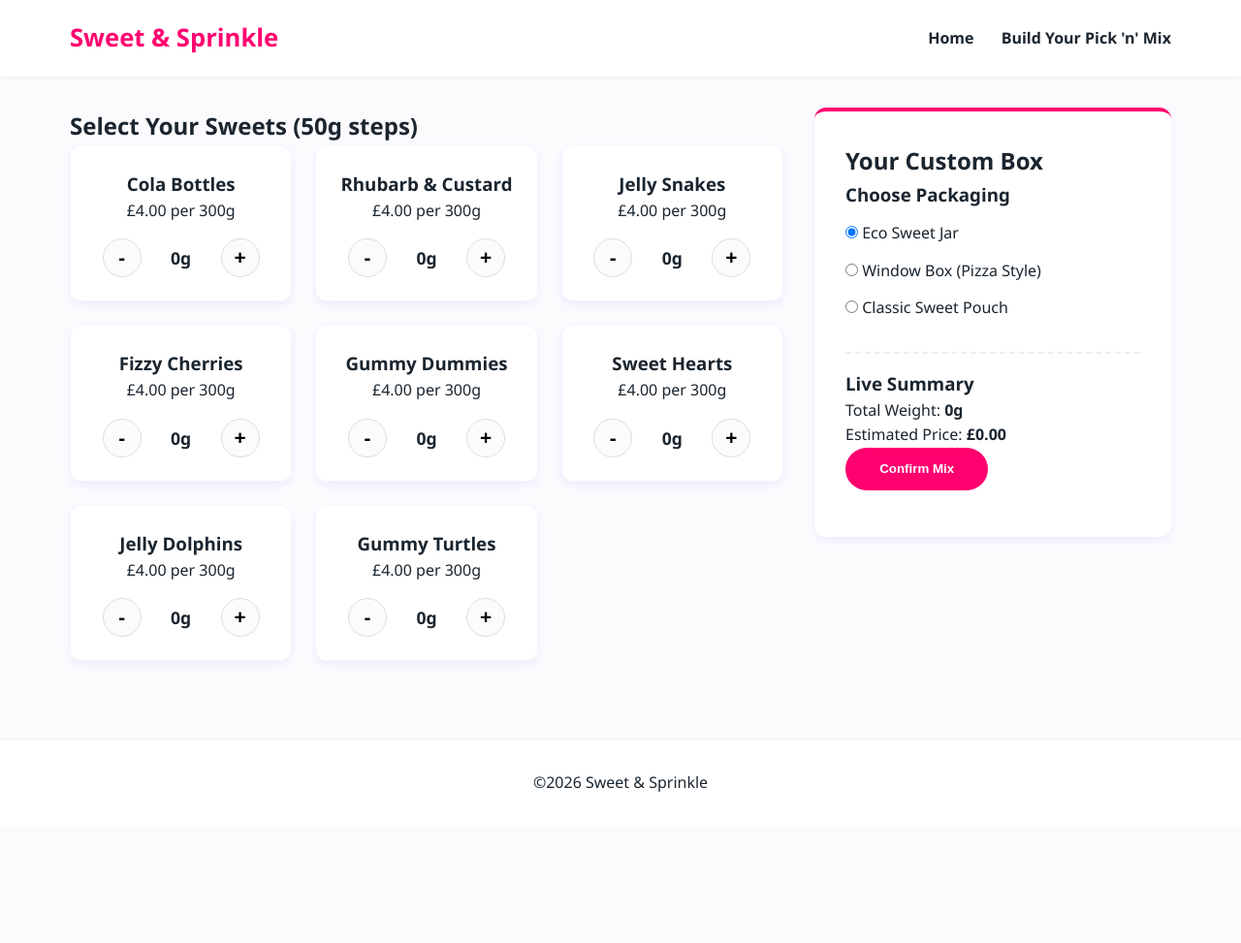
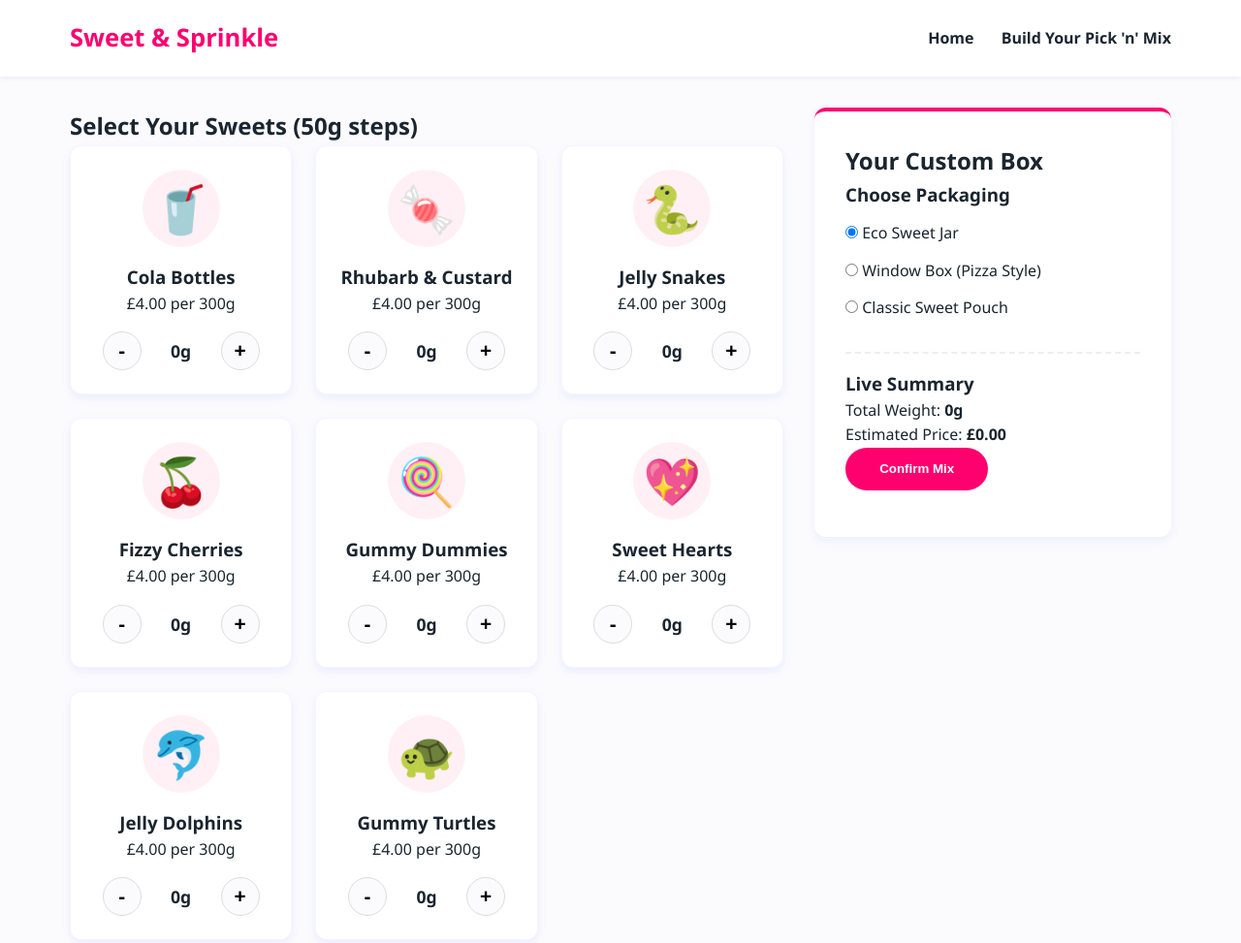
Before and after one commit to ashax01/sweet-and-sprinkle, a plain HTML site: page build.html in a window 1280 px wide. Shown: the top 973 px of the page at 97% size. Before the commit the page ends 853 px from the top, so only its background shows below. Drawn offline with Linux system fonts and the light colour scheme.

Commit message:
Add in colourful circular icon badges to each sweet cards

```diff
--- a/build.html
+++ b/build.html
@@ -27,6 +27,7 @@
 
                 <!-- 1. Cola Bottles -->
                 <div class="sweet-card">
+                    <div class="sweet-icon">🥤</div>
                     <h3>Cola Bottles</h3>
                     <p class="sweet-price">£4.00 per 300g</p>
                     <div class="quantity-controls">
@@ -38,6 +39,7 @@
 
                 <!-- 2. Rhubarb and Custard -->
                 <div class="sweet-card">
+                    <div class="sweet-icon">🍬</div>
                     <h3>Rhubarb & Custard</h3>
                     <p class="sweet-price">£4.00 per 300g</p>
                     <div class="quantity-controls">
@@ -49,6 +51,7 @@
 
                 <!-- 3. Jelly Snakes -->
                 <div class="sweet-card">
+                    <div class="sweet-icon">🐍</div>
                     <h3>Jelly Snakes</h3>
                     <p class="sweet-price">£4.00 per 300g</p>
                     <div class="quantity-controls">
@@ -60,6 +63,7 @@
 
                 <!-- 4. Fizzy Cherries -->
                 <div class="sweet-card">
+                    <div class="sweet-icon">🍒</div>
                     <h3>Fizzy Cherries</h3>
                     <p class="sweet-price">£4.00 per 300g</p>
                     <div class="quantity-controls">
@@ -71,6 +75,7 @@
 
                 <!-- 5. Gummy Dummies -->
                 <div class="sweet-card">
+                    <div class="sweet-icon">🍭</div>
                     <h3>Gummy Dummies</h3>
                     <p class="sweet-price">£4.00 per 300g</p>
                     <div class="quantity-controls">
@@ -82,6 +87,7 @@
 
                 <!-- 6. Hearts -->
                 <div class="sweet-card">
+                    <div class="sweet-icon">💖</div>
                     <h3>Sweet Hearts</h3>
                     <p class="sweet-price">£4.00 per 300g</p>
                     <div class="quantity-controls">
@@ -93,6 +99,7 @@
 
                 <!-- 7. Dolphins -->
                 <div class="sweet-card">
+                    <div class="sweet-icon">🐬</div>
                     <h3>Jelly Dolphins</h3>
                     <p class="sweet-price">£4.00 per 300g</p>
                     <div class="quantity-controls">
@@ -104,6 +111,7 @@
 
                 <!-- 8. Turtles -->
                 <div class="sweet-card">
+                    <div class="sweet-icon">🐢</div>
                     <h3>Gummy Turtles</h3>
                     <p class="sweet-price">£4.00 per 300g</p>
                     <div class="quantity-controls">
--- a/css/style.css
+++ b/css/style.css
@@ -130,6 +130,17 @@ nav .nav-links a:hover {
     border: 1px solid rgba(81, 65, 255, 0.05);
 }
 
+.sweet-icon {
+    font-size: 3rem;
+    background-color: #fff0f6;
+    width: 80px;
+    height: 80px;
+    line-height: 80px;
+    border-radius: 50%;
+    margin: 0 auto 1rem auto;
+}
+
+
 /* Alignment group layout for our plus and minus buttons */
 .quantity-controls {
     display: flex;
```
